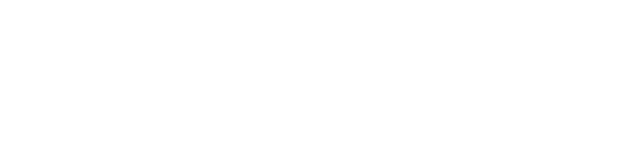
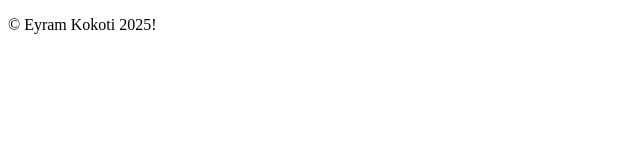
Before and after one commit to Ramzy2234/Week-3, a plain HTML site: page index.html in a window 1280 px wide. Shown: the whole page, without its empty margins (0-640 px from the left). Drawn offline with Linux system fonts and the light colour scheme.

Commit message:
Add footer to HTML

```diff
--- a/index.html
+++ b/index.html
@@ -7,5 +7,10 @@
 </head>
 <body>
 
+
+
+    <footer>
+        <p>&copy; Eyram Kokoti 2025!</p>
+    </footer>
 </body>
 </html>
```
